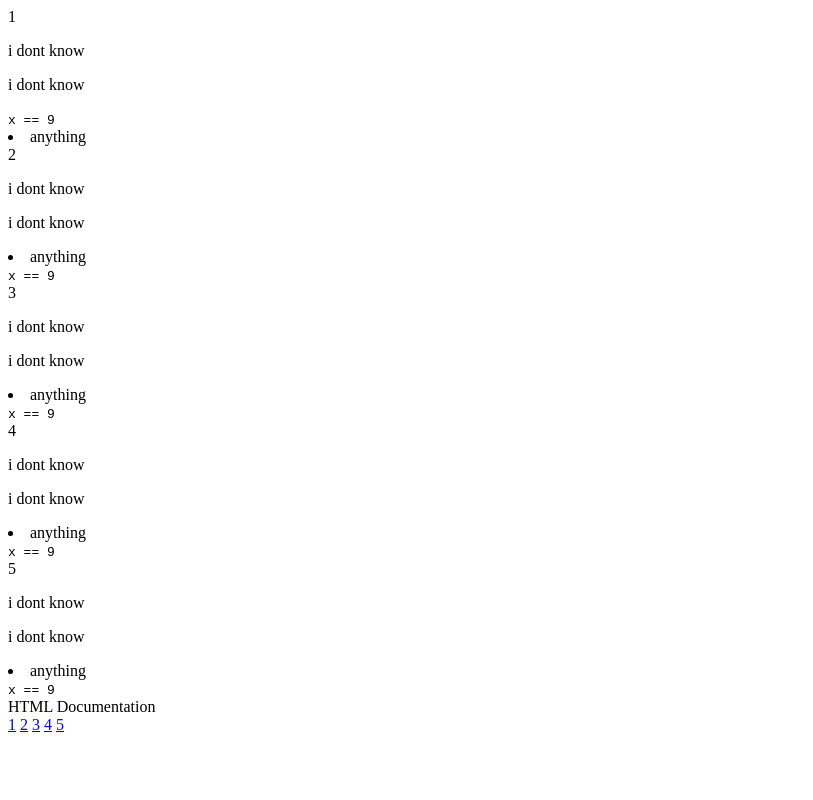
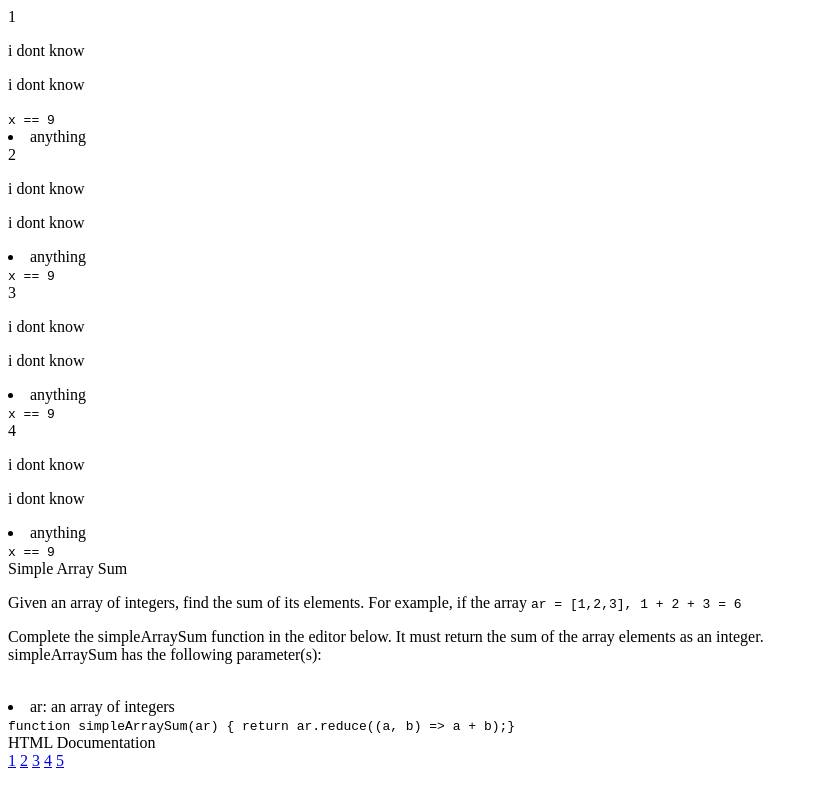
Before and after one commit to ArthurGC/microverse-trials-alex-gabriel, a plain HTML site: page index.html in a window 1280 px wide. Shown: the whole page, without its empty margins (0-813 px from the left). Drawn offline with Linux system fonts and the light colour scheme.

Commit message:
added simple array sum

```diff
--- a/index.html
+++ b/index.html
@@ -38,12 +38,22 @@
             <li> anything </li>
             <code>x == 9</code>
         </section>
-        <section class="main-section" id="5">
-            <header>5</header>
-            <p>i dont know</p>
-            <p>i dont know</p>
-            <li> anything </li>
-            <code>x == 9</code>
+        <section class="main-section" id="Simple_Array_Sum">
+            <header>Simple Array Sum</header>
+            <p>Given an array of integers, find the sum of its elements.
+                For example, if the array
+                <code>ar = [1,2,3], 1 + 2 + 3 = 6</code>
+            </p>
+            <p>Complete the simpleArraySum function in the editor below.
+                It must return the sum of the array elements as an integer.
+                <br>simpleArraySum has the following parameter(s): </p>
+                <br>
+                <li> ar: an array of integers </li>
+                <code>function simpleArraySum(ar) {
+
+                return ar.reduce((a, b) => a + b);}
+
+                </code>
 
         </section>
         <nav id="navbar">
```
